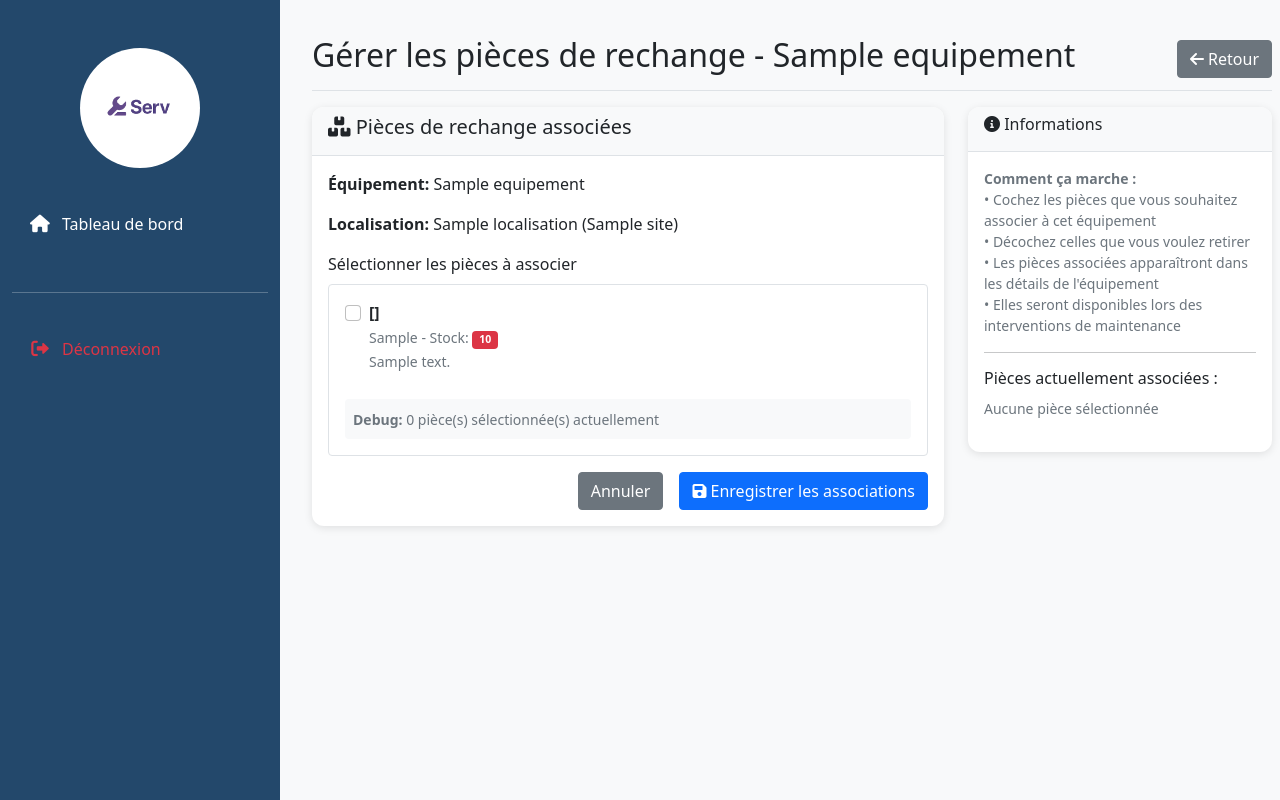
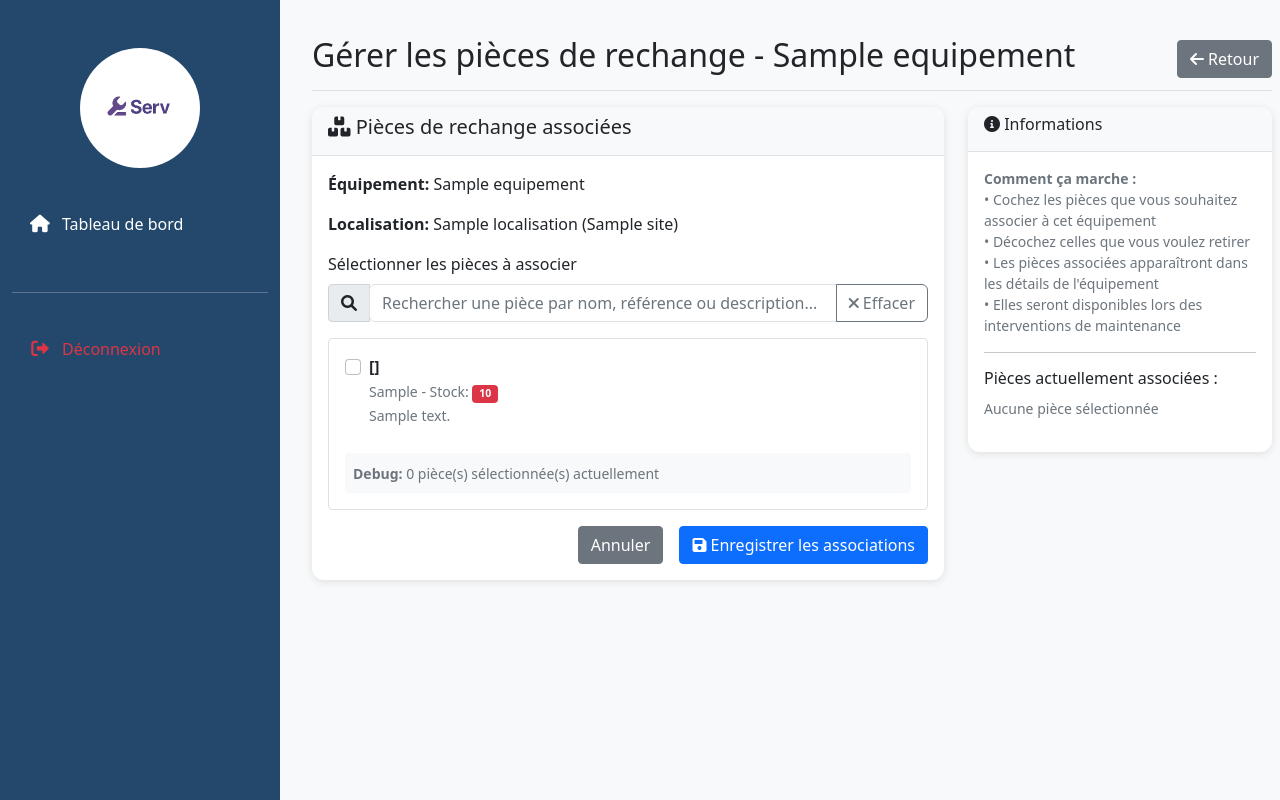
Before and after one commit to JBDLC/ste-maintenance, a Python web app: template templates/gerer_pieces_equipement.html in a window 1280 px wide. Run offline with Jinja, Linux system fonts and the light colour scheme; the template is opened without the code that fills it: most values are stand-ins (such as "Sample title", 1, 10 or a date in 2020).

Commit message:
Add files via upload

```diff
--- a/templates/gerer_pieces_equipement.html
+++ b/templates/gerer_pieces_equipement.html
@@ -27,11 +27,23 @@
                 <form method="POST">
                     <div class="mb-3">
                         <label class="form-label">Sélectionner les pièces à associer</label>
+
+                        <!-- Filtre de recherche -->
+                        <div class="mb-3">
+                            <div class="input-group">
+                                <span class="input-group-text"><i class="fas fa-search"></i></span>
+                                <input type="text" class="form-control" id="searchFilter" placeholder="Rechercher une pièce par nom, référence ou description...">
+                                <button class="btn btn-outline-secondary" type="button" onclick="clearSearch()">
+                                    <i class="fas fa-times"></i> Effacer
+                                </button>
+                            </div>
+                        </div>
+
                         <div class="border rounded p-3" style="max-height: 400px; overflow-y: auto;">
                             {% if toutes_pieces %}
                                 <div class="row">
                                     {% for piece in toutes_pieces %}
-                                    <div class="col-md-6 mb-2">
+                                    <div class="col-md-6 mb-2 piece-item" data-piece-name="{{ piece.item|lower }}" data-piece-ref="{{ piece.reference_ste|lower }}" data-piece-desc="{{ piece.description|lower if piece.description else '' }}">
                                         <div class="form-check">
                                             <input class="form-check-input" type="checkbox" name="pieces_ids"
                                                    value="{{ piece.id }}" id="piece_{{ piece.id }}"
@@ -237,9 +249,83 @@ document.addEventListener('DOMContentLoaded', function() {
         }
     }
 
+    // Fonction de recherche
+    function filterPieces() {
+        const searchTerm = document.getElementById('searchFilter').value.toLowerCase();
+        const pieceItems = document.querySelectorAll('.piece-item');
+        let visibleCount = 0;
+
+        pieceItems.forEach(item => {
+            const pieceName = item.getAttribute('data-piece-name') || '';
+            const pieceRef = item.getAttribute('data-piece-ref') || '';
+            const pieceDesc = item.getAttribute('data-piece-desc') || '';
+
+            const isMatch = pieceName.includes(searchTerm) ||
+                           pieceRef.includes(searchTerm) ||
+                           pieceDesc.includes(searchTerm);
+
+            if (isMatch) {
+                item.style.display = 'block';
+                visibleCount++;
+            } else {
+                item.style.display = 'none';
+            }
+        });
+
+        // Afficher un message si aucun résultat
+        let noResultsMsg = document.getElementById('noResultsMsg');
+        if (visibleCount === 0 && searchTerm.length > 0) {
+            if (!noResultsMsg) {
+                noResultsMsg = document.createElement('div');
+                noResultsMsg.id = 'noResultsMsg';
+                noResultsMsg.className = 'text-center text-muted py-3';
+                noResultsMsg.innerHTML = '<i class="fas fa-search"></i> Aucune pièce trouvée pour cette recherche';
+                document.querySelector('.row').appendChild(noResultsMsg);
+            }
+            noResultsMsg.style.display = 'block';
+        } else if (noResultsMsg) {
+            noResultsMsg.style.display = 'none';
+        }
+
+        console.log(`Recherche: "${searchTerm}" - ${visibleCount} résultat(s) trouvé(s)`);
+    }
+
+    // Fonction pour effacer la recherche
+    function clearSearch() {
+        document.getElementById('searchFilter').value = '';
+        filterPieces();
+        document.getElementById('searchFilter').focus();
+    }
+
+    // Écouter les changements dans le champ de recherche
+    document.getElementById('searchFilter').addEventListener('input', filterPieces);
+
     // Initialiser l'affichage
     updateAssociatedPieces();
 });
 </script>
 
+<style>
+.piece-item {
+    transition: opacity 0.3s ease;
+}
+
+.piece-item.hidden {
+    opacity: 0.3;
+}
+
+#searchFilter {
+    border-radius: 0.375rem 0 0 0.375rem;
+}
+
+.input-group .btn {
+    border-radius: 0 0.375rem 0.375rem 0;
+}
+
+#noResultsMsg {
+    grid-column: 1 / -1;
+    width: 100%;
+}
+</style>
+
 {% endblock %}
```
